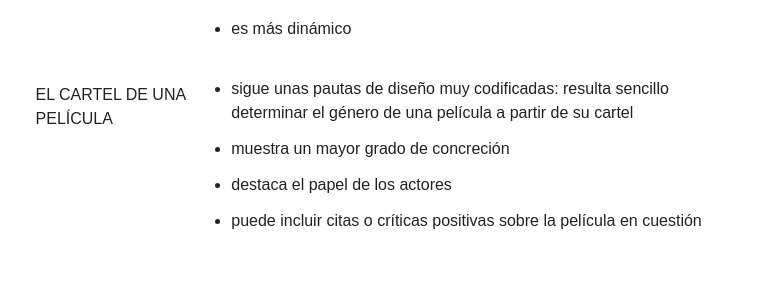
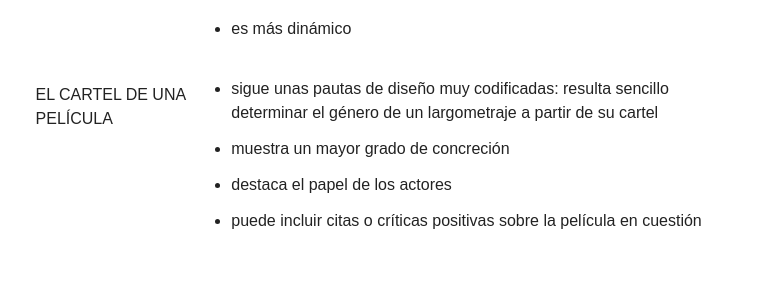
Before and after one commit to immalopez/immalopez.github.io, a Jekyll site: the page built from _posts/blog/2017-10-20-carteles-y-portadas.md, in a window 1280 px wide. Shown: the part 1171-1467 px from the top of the page, without its empty margins (347-1123 px from the left). Built offline with Jekyll 4.4.1, drawn with Linux system fonts in a browser that asks for light colours; nearby versions of some CDN libraries; comment, search, counter and statistics services are not loaded.

Commit message:
Update 2017-10-20-carteles-y-portadas.md

```diff
--- a/_posts/blog/2017-10-20-carteles-y-portadas.md
+++ b/_posts/blog/2017-10-20-carteles-y-portadas.md
@@ -32,7 +32,7 @@ Hoy hemos estado hablando de las características que distinguen la **portada de
         <ul>
           <li>se sirve de un mayor número de elementos visuales para seducir a los consumidores</li>
           <li>es más dinámico</li>
-          <li>sigue unas pautas de diseño muy codificadas: resulta sencillo determinar el género de una película a partir de su cartel</li>
+          <li>sigue unas pautas de diseño muy codificadas: resulta sencillo determinar el género de un largometraje a partir de su cartel</li>
           <li>muestra un mayor grado de concreción</li>
           <li>destaca el papel de los actores</li>
           <li>puede incluir citas o críticas positivas sobre la película en cuestión</li>
```
